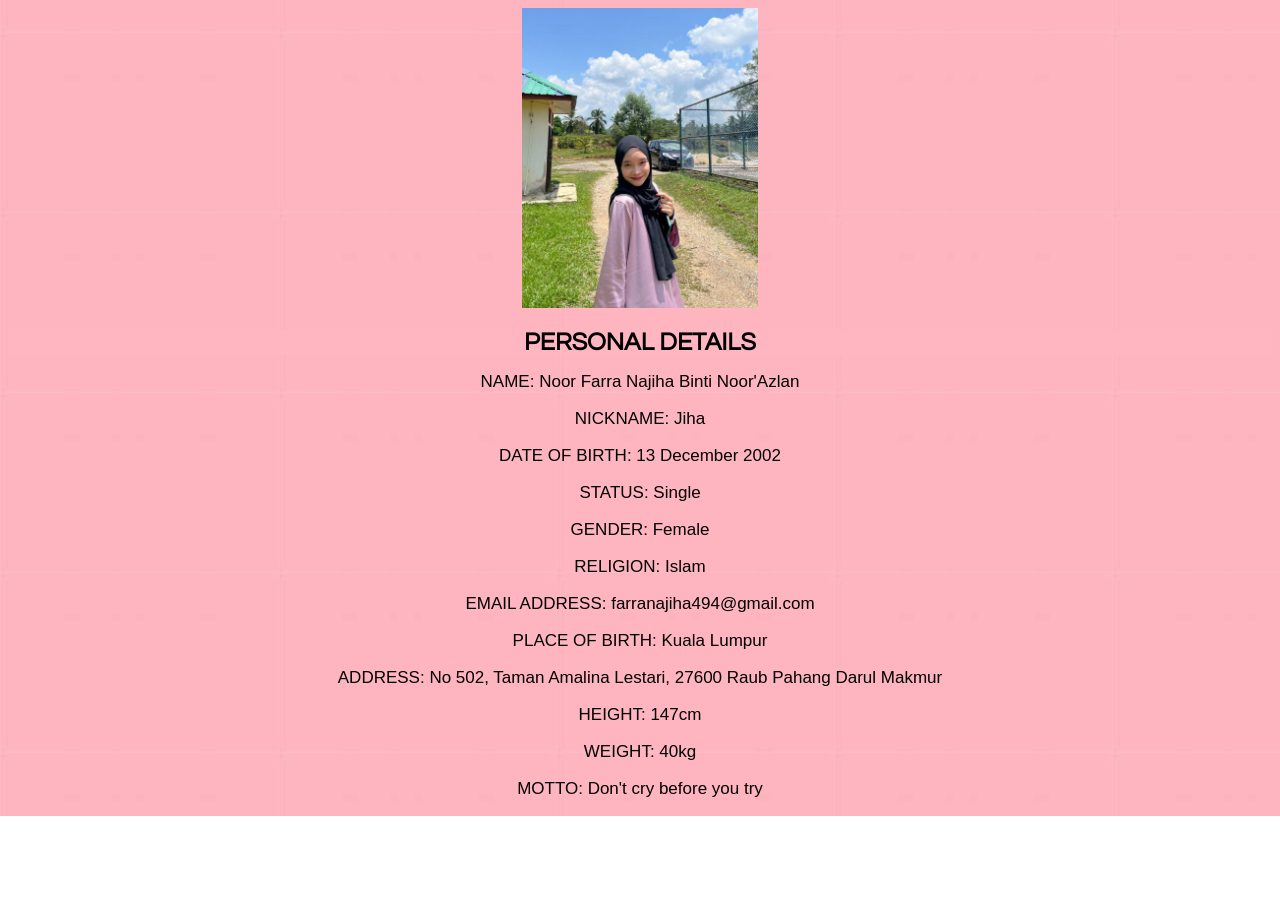
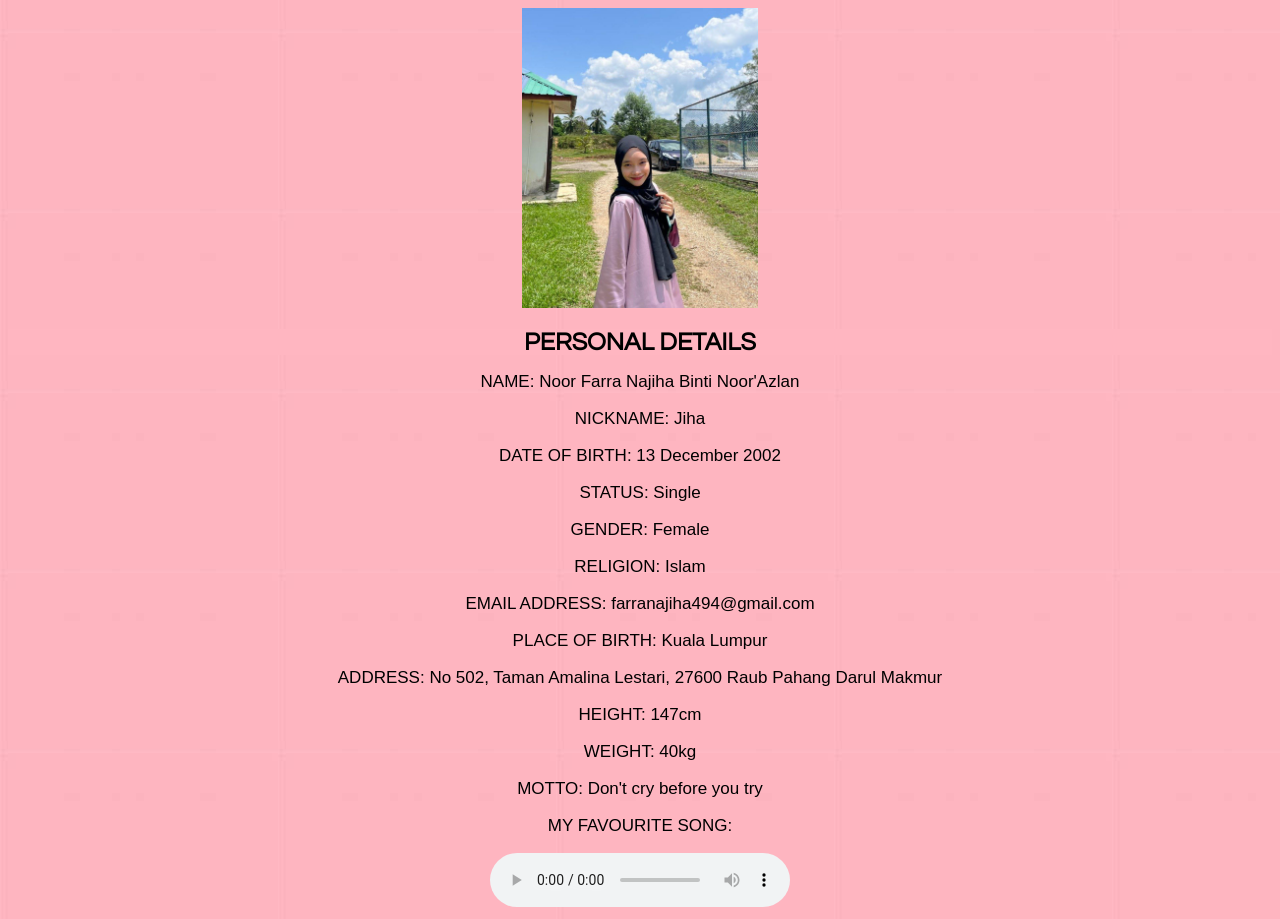
Before and after one commit to njihaaa/mypersonal_website, a plain HTML site: page biodata.html in a window 1280 px wide. Shown: the part 147-1066 px from the top of the page. Before the commit the page ends 963 px from the top, so only its background shows below. Drawn offline with Linux system fonts and the light colour scheme.

Commit message:
Update biodata.html

```diff
--- a/biodata.html
+++ b/biodata.html
@@ -123,6 +123,10 @@
 	<p style="text-align: center; font-family: Arial ; font-size: 17px; ">HEIGHT: 147cm</p>
 	<p style="text-align: center; font-family: Arial ; font-size: 17px; ">WEIGHT: 40kg</p>
 	<p style="text-align: center; font-family: Arial ; font-size: 17px; ">MOTTO: Don't cry before you try</p>
+	<p style="text-align: center; font-family: Arial ; font-size: 17px; ">MY FAVOURITE SONG: </p>
+	<center><audio controls>
+		<source src="audio/got.mp3" type="audio/mp3">
+	</audio></center>
 
 </body>
 </html>
```
